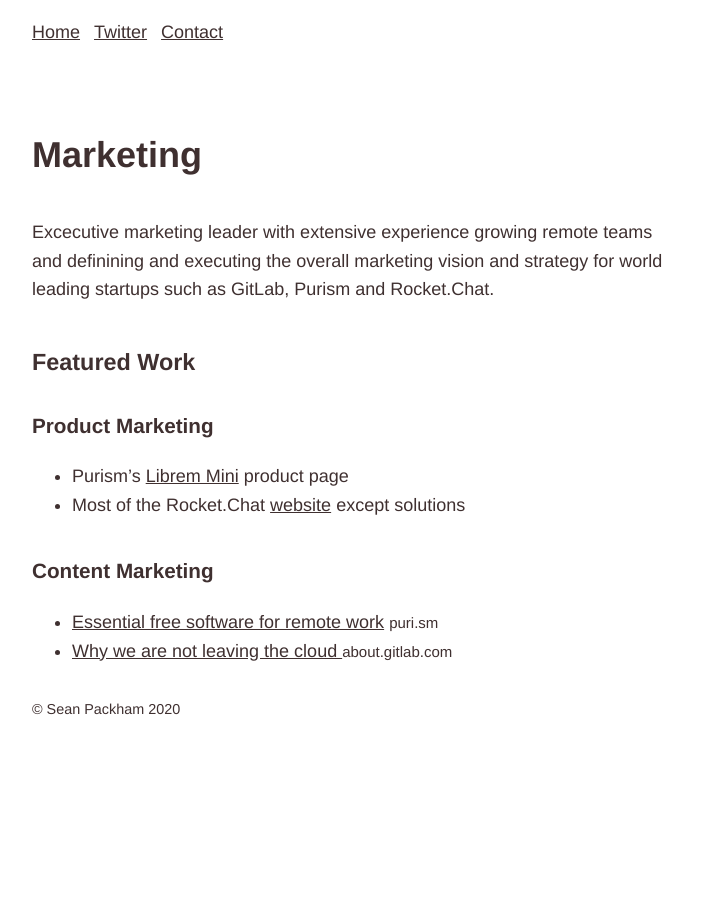
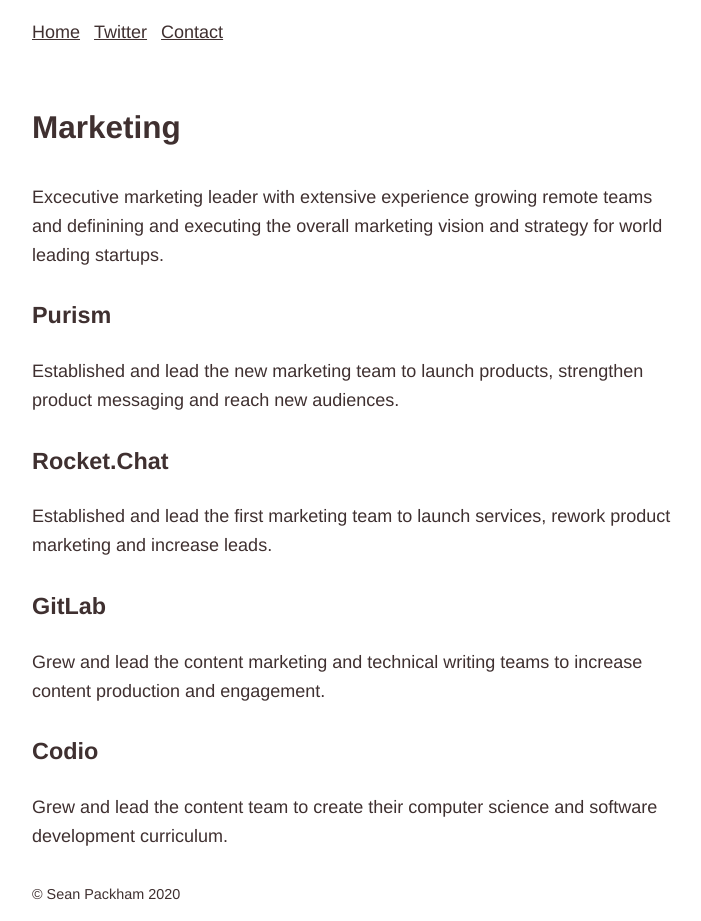
Before and after one commit to SeanPackham/seanpackham.github.io, a Jekyll site: the page built from marketing.md, in a window 1280 px wide. Shown: the whole page, without its empty margins (283-984 px from the left). Built offline with Jekyll 4.4.1, drawn with Linux system fonts in a browser that asks for light colours; before the commit the page ends 900 px from its top, so only the background shows below that.

Commit message:
Completed marketing experience

```diff
--- a/_sass/default.scss
+++ b/_sass/default.scss
@@ -32,10 +32,10 @@
 
 h1, h2, h3 {
   line-height: 1;
-  margin: 2em 0 1.25em 0;
+  margin: 1.5em 0 1.25em 0;
 }
 
-h1 { font-size: 2em; }
+h1 { font-size: 1.75em; }
 h2 { font-size: 1.3em; }
 h3 { font-size: 1.15em; }
 
--- a/marketing.md
+++ b/marketing.md
@@ -5,16 +5,20 @@
 
 # Marketing
 
-Excecutive marketing leader with extensive experience growing remote teams and definining and executing the overall marketing vision and strategy for world leading startups such as GitLab, Purism and Rocket.Chat.
+Excecutive marketing leader with extensive experience growing remote teams and definining and executing the overall marketing vision and strategy for world leading startups.
 
-## Featured Work
+## Purism
 
-### Product Marketing
+Established and lead the new marketing team to launch products, strengthen product messaging and reach new audiences.
 
-- Purism's [Librem Mini](https://puri.sm/products/librem-mini/){:target="_blank"} product page
-- Most of the Rocket.Chat [website](https://rocket.chat){:target="_blank"} except solutions
+## Rocket.Chat
 
-### Content Marketing
+Established and lead the first marketing team to launch services, rework product marketing and increase leads.
 
-- [Essential free software for remote work](https://news.ycombinator.com/item?id=22698299){:target="_blank"} <small>puri.sm</small>
-- [Why we are not leaving the cloud ](https://news.ycombinator.com/item?id=13774929){:target="_blank"} <small>about.gitlab.com</small>
+## GitLab
+
+Grew and lead the content marketing and technical writing teams to increase content production and engagement.
+
+## Codio
+
+Grew and lead the content team to create their computer science and software development curriculum.
```
